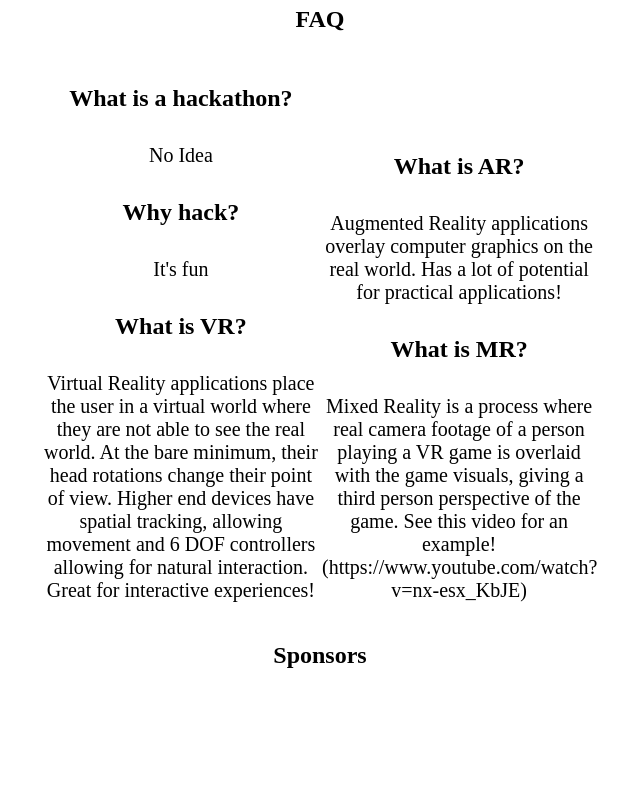
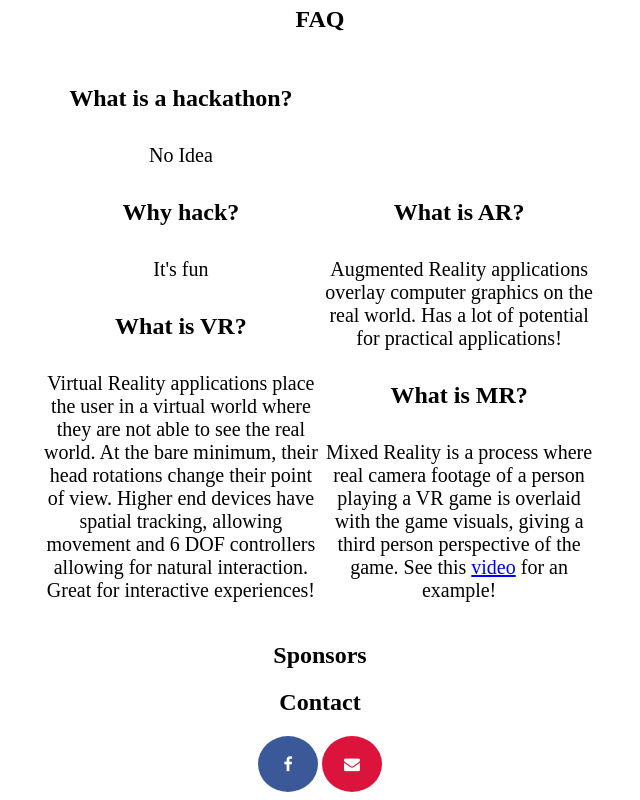
Before and after one commit to TritonXR/hackXRsite, a plain HTML site: page site.html in a window 1280 px wide. Shown: the part 583-1383 px from the top of the page, without its empty margins (320-960 px from the left). Before the commit the page ends 1272 px from the top, so only its background shows below. Drawn offline with Linux system fonts and the light colour scheme.

Commit message:
Added contact info

```diff
--- a/site.html
+++ b/site.html
@@ -3,6 +3,7 @@
 <html lang="en">
 <head>
   <link rel="stylesheet" type="text/css" href="style.css">
+  <link rel="stylesheet" href="https://cdnjs.cloudflare.com/ajax/libs/font-awesome/4.7.0/css/font-awesome.min.css">
 </head>
 
 <body>
@@ -70,8 +71,9 @@
         <p class="faq-answer">
           Mixed Reality is a process where real camera footage of a person
           playing a VR game is overlaid with the game visuals, giving a third
-          person perspective of the game. See this video for an example!
-          (https://www.youtube.com/watch?v=nx-esx_KbJE)
+          person perspective of the game. See this
+          <a href="https://www.youtube.com/watch?v=nx-esx_KbJE" target="_blank">video</a>
+          for an example!
         </p>
       </div>
     </div>
@@ -80,5 +82,15 @@
   <div class = "container text-center">
     <h2>Sponsors</h2>
   </div>
+
+  <div class = "container text-center">
+    <h2>Contact</h2>
+  </div>
+
+  <div class="text-center">
+    <a href="https://www.facebook.com/ucsdvr/" class="fa fa-facebook"></a>
+    <a href="mailto:virtualreality@ucsd.edu" class="fa fa-envelope"></a>
+  </div>
+
 </body>
 </html>
--- a/style.css
+++ b/style.css
@@ -6,6 +6,7 @@ h1 {
     padding-left: 15px;
     margin-right: auto;
     margin-left: auto;
+    color: #000000;
 }
 .text-center {
     text-align: center;
@@ -23,9 +24,29 @@ h1 {
 }
 .faq-question {
   font-size: 24px;
+  font-weight: bold;
 }
 .faq-answer {
   font-size: 20px;
+}
+.fa {
+  padding: 20px;
+  font-size: 30px;
+  width: 20px;
+  text-align: center;
+  text-decoration: none;
+  border-radius: 50%;
+}
+.fa:hover {
+  opacity: 0.7;
+}
+.fa-facebook {
+  background: #3B5998;
+  color: white;
+}
+.fa-envelope {
+  background: #dc143c;
+  color: white;
 }
 #logo {
   height: 260px;
```
Also changed, not shown: img/vr_logo.png (added).
